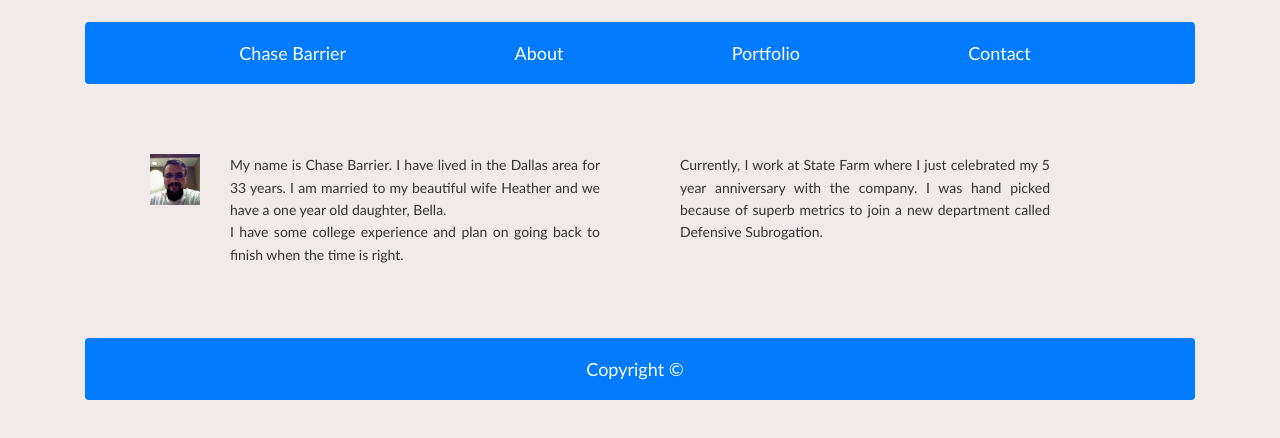
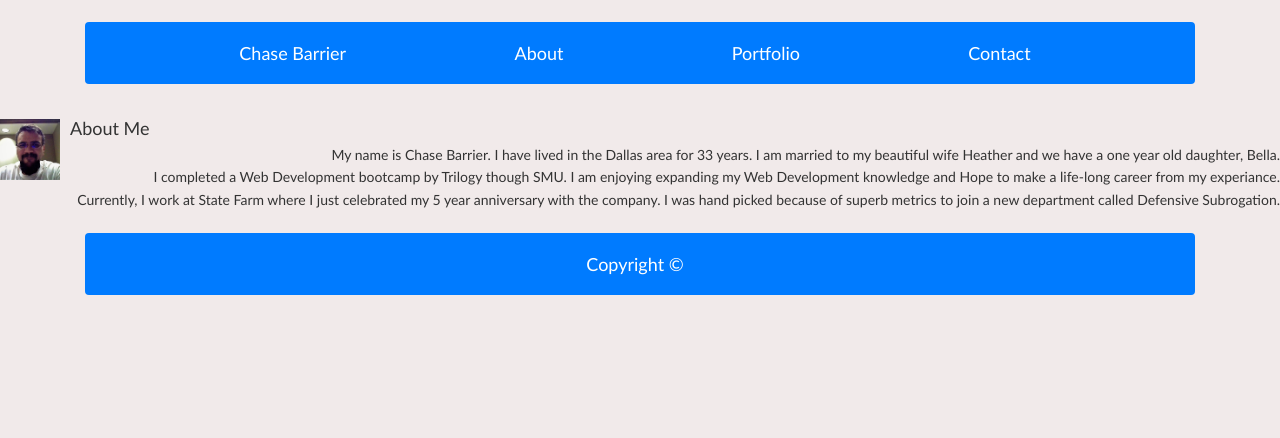
Before and after one commit to ChaseB1985/chaseb1985.github.io, a website: page index.html in a window 1280 px wide. Drawn offline with nearby package versions, Linux system fonts and the light colour scheme.

Commit message:
updated appearance

```diff
--- a/index.html
+++ b/index.html
@@ -33,7 +33,7 @@
 
 
 
-  <div id="main-container" class="container">
+  <!-- <div id="main-container" class="container">
     <section class="main-section">
 
 
@@ -49,11 +49,24 @@
             <p>Currently, I work at State Farm where I just celebrated my 5 year anniversary with the company. I was hand
               picked because of superb metrics to join a new department called Defensive Subrogation. </p>
       </div>
-    </section>
+    </section> -->
+    <div class="media">
+        <div class="media-left">
+          <img src="assets/images/profpic.jpg" class="media-object" style="width:60px">
+        </div>
+        <div class="media-body">
+          <h4 class="media-heading">About Me</h4>
+          <p>My name is Chase Barrier. I have lived in the Dallas area for 33 years. I am married to my beautiful wife
+              Heather and we have a one year old daughter, Bella.</p>
+          <p>I completed a Web Development bootcamp by Trilogy though SMU. I am enjoying expanding
+             my Web Development knowledge and
+            Hope to make a life-long career from my experiance.</p>
+          <p>Currently, I work at State Farm where I just celebrated my 5 year anniversary with the company. I was hand
+              picked because of superb metrics to join a new department called Defensive Subrogation.</p>
+        </div>
+      </div>
 
-  </div>
 
-  </div>
 
   <footer>
     <div class="container">
```
Also changed, not shown: assets/css/style.css (+6 -5 lines).
